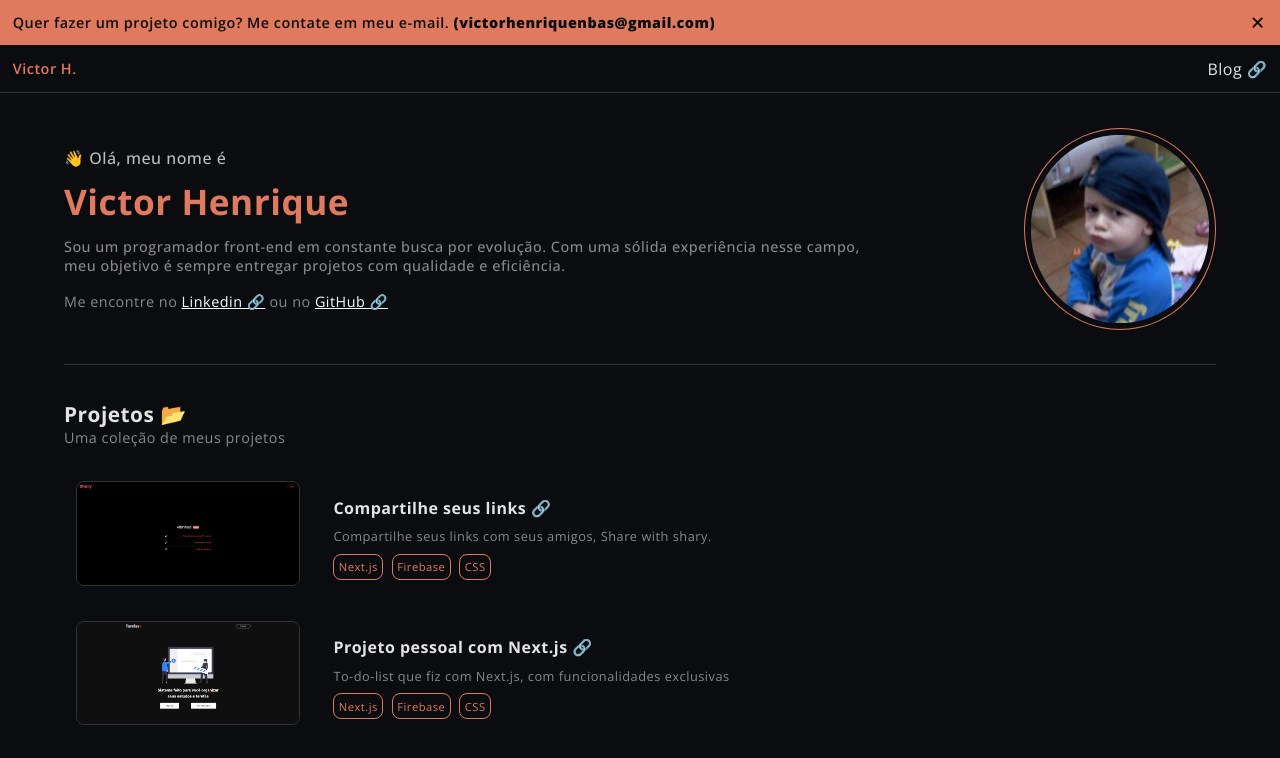
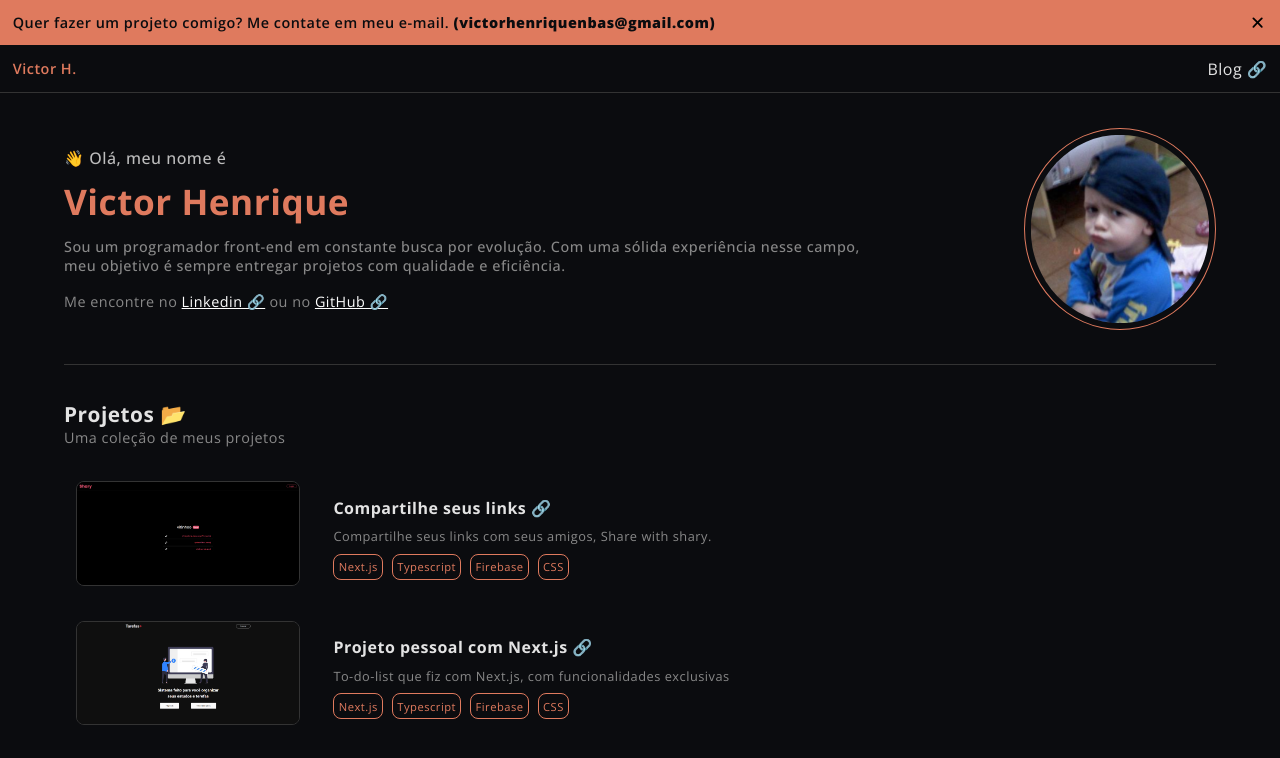
Before and after one commit to vitinhohnbas/Portfolio, a React (Create React App) app: page / in a window 1280 px wide. Shown: the top 758 px of the page. Built offline with nearby package versions, Linux system fonts and the light colour scheme; the HTML template or start-up script is replaced by a standard one.

Commit message:
Update Home.js

```diff
--- a/src/pages/Home/Home.js
+++ b/src/pages/Home/Home.js
@@ -75,6 +75,7 @@ const Home = () => {
             <p>Compartilhe seus links com seus amigos, Share with shary.</p>
             <ul>
               <li>Next.js</li>
+              <li>Typescript</li>
               <li>Firebase</li>
               <li>CSS</li>
             </ul>
@@ -87,6 +88,7 @@ const Home = () => {
             <p>To-do-list que fiz com Next.js, com funcionalidades exclusivas</p>
             <ul>
               <li>Next.js</li>
+              <li>Typescript</li>
               <li>Firebase</li>
               <li>CSS</li>
             </ul>
```
